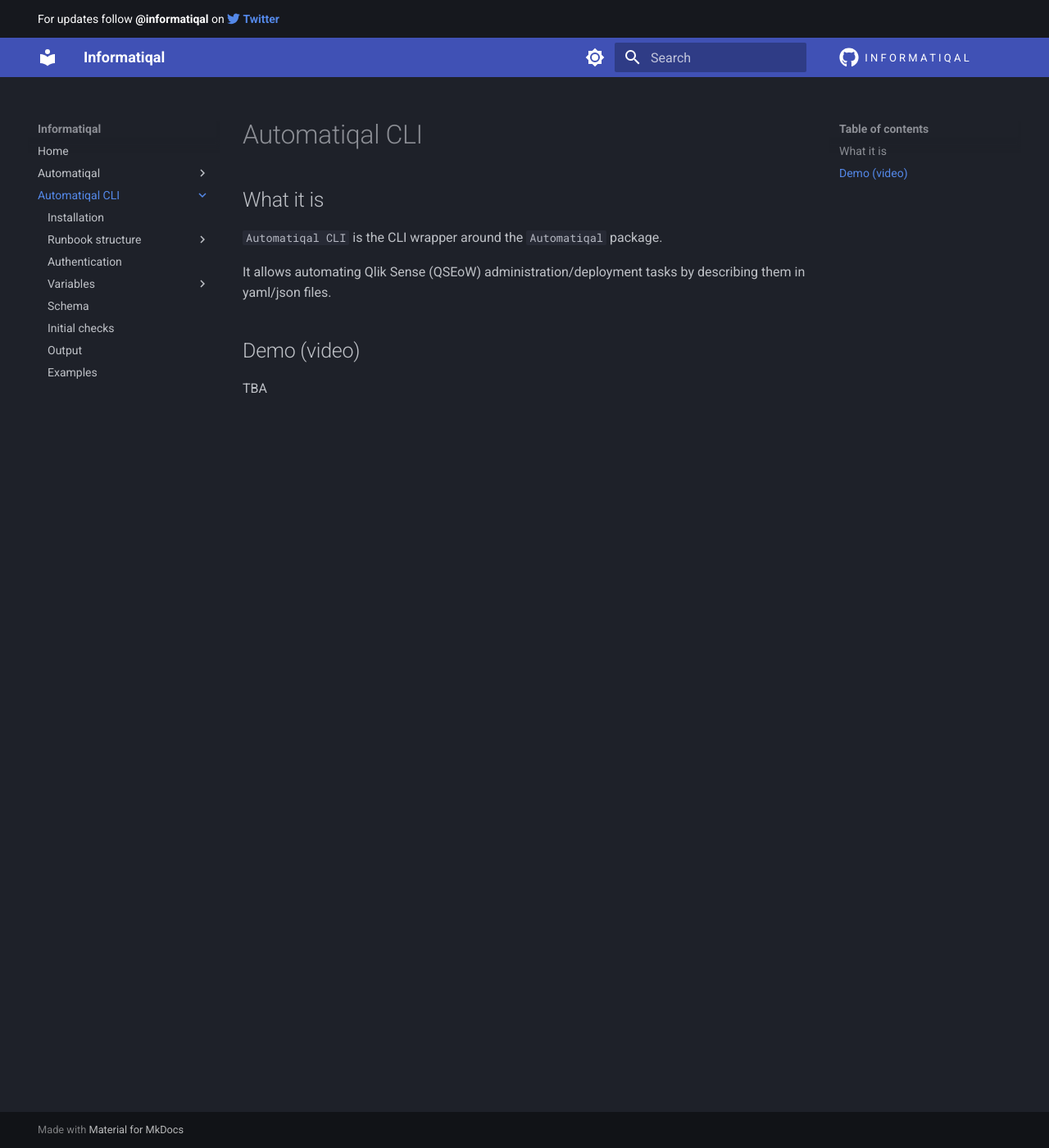
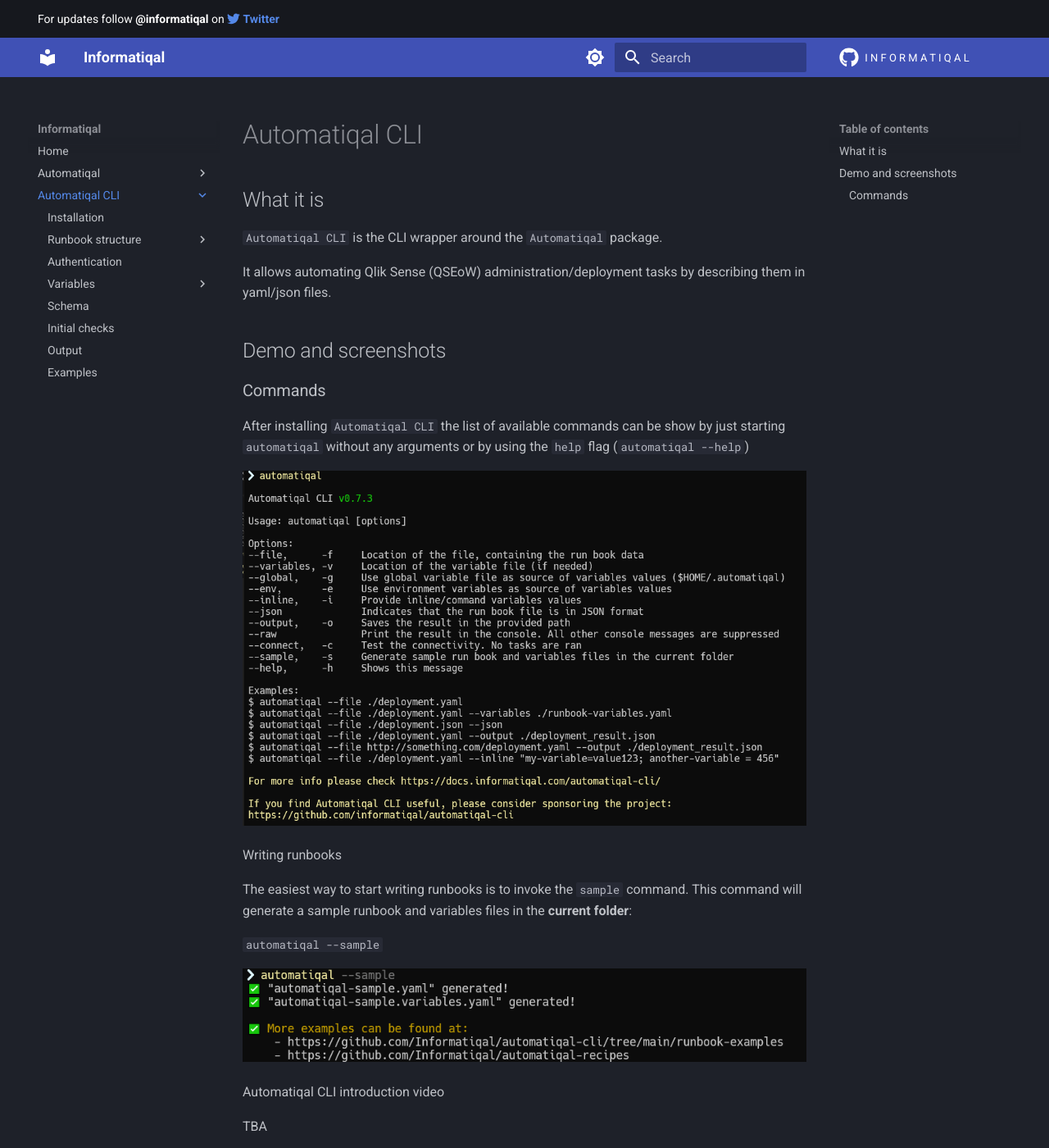
Before and after one commit to Informatiqal/docs, an MkDocs documentation site: the page built from docs/automatiqal-cli/index.md, in a window 1280 px wide and 1400 px high. Shown: the whole window at 82% size. Built offline with MkDocs 1.6.1 and Material for MkDocs 9.7.7, drawn with Linux system fonts in a browser that asks for light colours.

Commit message:
couple of screenshots in automatiqal cli main page

```diff
--- a/docs/automatiqal-cli/index.md
+++ b/docs/automatiqal-cli/index.md
@@ -6,6 +6,22 @@
 
 It allows automating Qlik Sense (QSEoW) administration/deployment tasks by describing them in yaml/json files.
 
-## Demo (video)
+## Demo and screenshots
+
+### Commands
+
+After installing `Automatiqal CLI` the list of available commands can be show by just starting `automatiqal` without any arguments or by using the `help` flag (`automatiqal --help`)
+
+![Help and commands list](images/help.PNG)
+
+Writing runbooks
+
+The easiest way to start writing runbooks is to invoke the `sample` command. This command will generate a sample runbook and variables files in the **current folder**:
+
+`automatiqal --sample`
+
+![Samples output](images/samples.PNG)
+
+Automatiqal CLI introduction video
 
 TBA
```
Also changed, not shown: docs/automatiqal-cli/images/help.PNG (added), docs/automatiqal-cli/images/samples.PNG (added).
